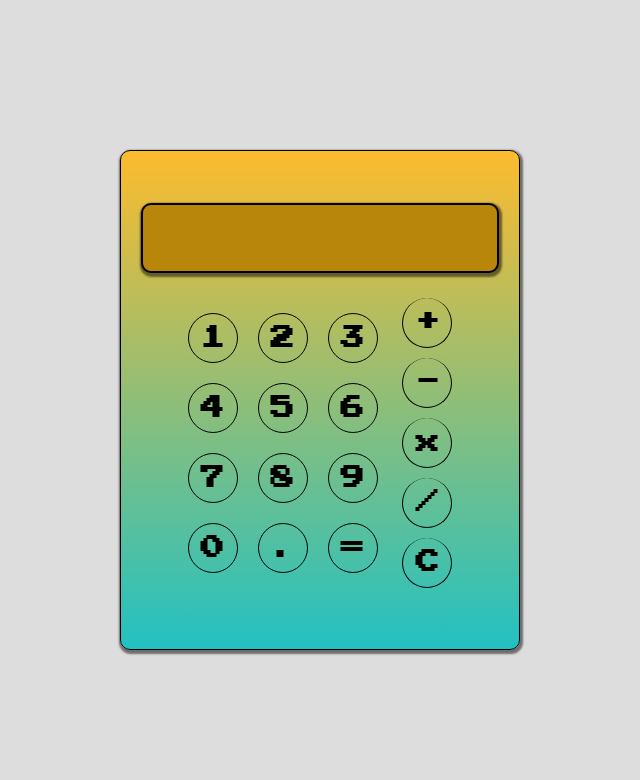
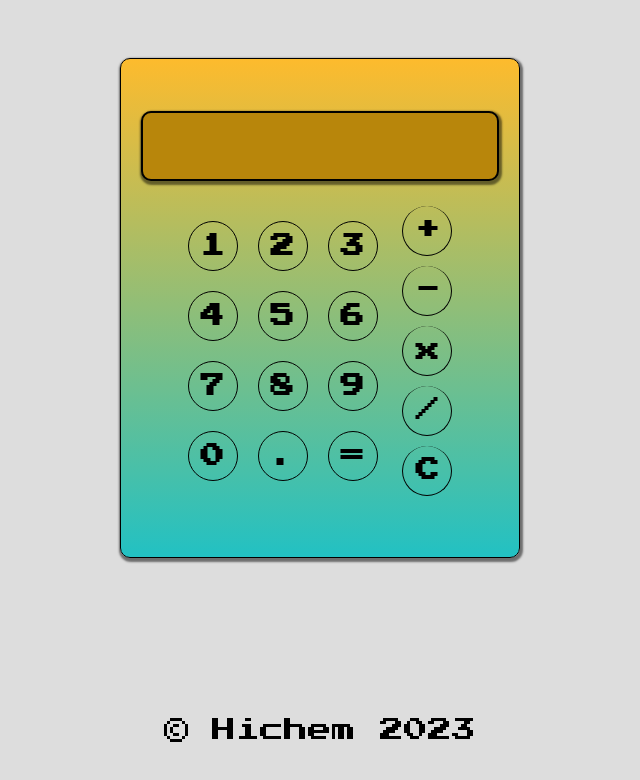
Before and after one commit to Heechem/Calculator, a plain HTML site: page index.html in a window 1280 px wide. Shown: the whole page, without its empty margins (320-960 px from the left). Drawn offline with Linux system fonts and the light colour scheme.

Commit message:
adding the footer

```diff
--- a/index.html
+++ b/index.html
@@ -34,6 +34,9 @@
         </div>
       </div>
     </div>
+    <footer>
+      <p>&copy; Hichem 2023</p>
+    </footer>
     <script src="script.js"></script>
   </body>
 </html>
--- a/style.css
+++ b/style.css
@@ -16,6 +16,7 @@ body {
   align-items: center;
   height: 100vh;
   background-color: #ddd;
+  flex-direction: column;
 }
 
 .container {
@@ -98,3 +99,7 @@ body {
 .disabled {
   pointer-events: none;
 }
+
+footer {
+  margin-top: 10rem;
+}
```
